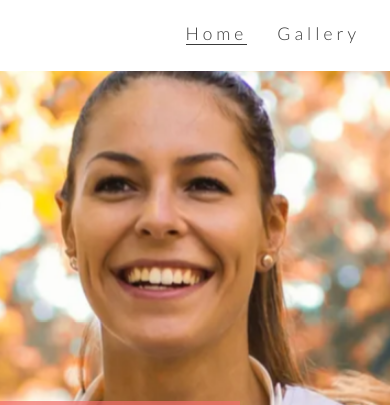
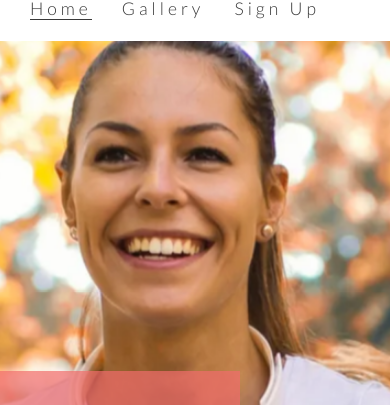
Before and after one commit to darrio-dk/love-running, a plain HTML site: page index.html in a window 390 px wide. Shown: the part 79-484 px from the top of the page. Drawn offline with nearby package versions, Linux system fonts and the light colour scheme; files whose address does not match are found by name.

Commit message:
Style menu area for screens 950px wide and down

```diff
--- a/assets/css/style.css
+++ b/assets/css/style.css
@@ -282,3 +282,15 @@ footer {
         display: none;
     }
 }
+
+/* For mnedium screen sizes from 950px wide and down */
+@media screen and (max-width: 950px) {
+
+    #menu {
+        clear: left;
+        float: left;
+        margin-left: 30px;
+        margin-bottom: 20px;
+        line-height: 25px;
+    }
+}
```
